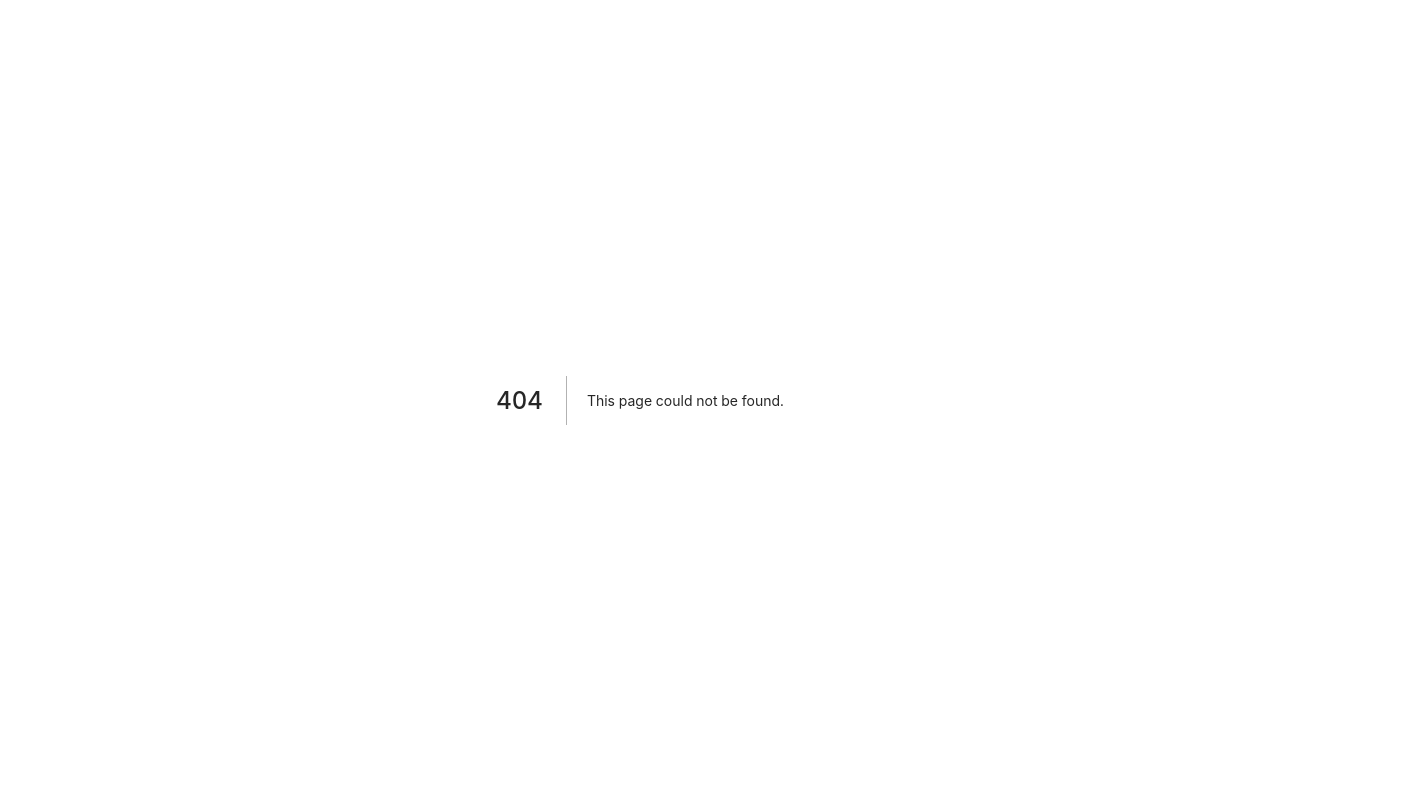
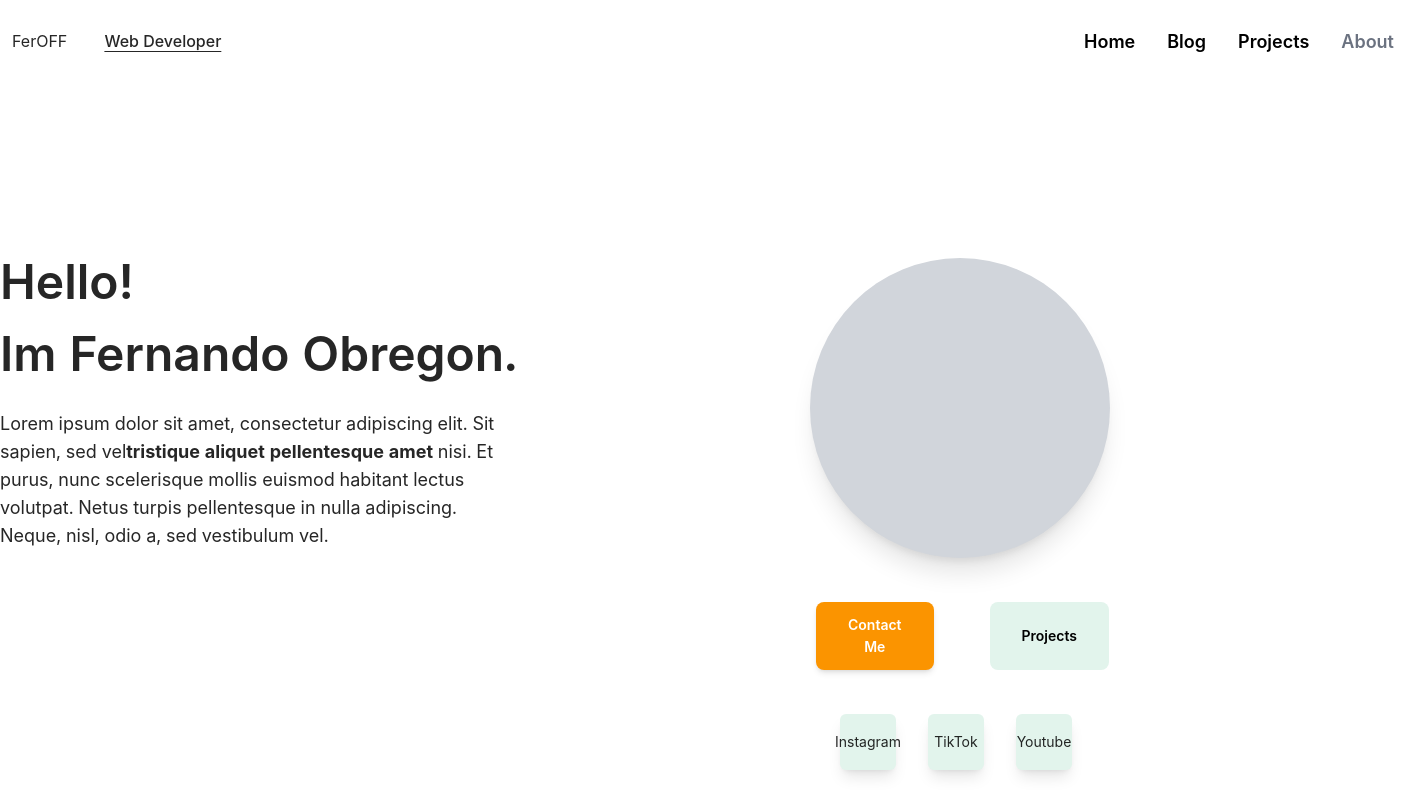
Before and after one commit to FeernandoOFF/Portfolio, a Next.js app: page /about in a window 1280 px wide. Before the commit this address had no page. Shown: the whole page, 1410 px wide, since content can reach past the window. Built offline with nearby package versions, Linux system fonts and the light colour scheme.

Commit message:
other pages

```diff
--- a/components/general/ButtonComponent.jsx
+++ b/components/general/ButtonComponent.jsx
@@ -12,7 +12,7 @@ export function ButtonComponent({ primary, children, href }) {
   }
 
   return (
-    <Link href={href}>
+    <Link href={href ? href : '/'}>
       <button className="font-semibold lg:px-8 px-4 py-3 rounded-lg bg-lightGreen text-black">
         {children}
       </button>
--- /dev/null
+++ b/components/general/Header.jsx
@@ -0,0 +1,79 @@
+import { MenuOutlined, MoreOutlined } from '@ant-design/icons';
+import { Button, Drawer, Popover } from 'antd';
+import { motion } from 'framer-motion';
+import React, { ReactElement, useState } from 'react';
+import LinkComponent from './LinkComponent';
+
+export const Header = () => {
+  const [sidebar, setsidebar] = useState(false);
+  const toggleSidebar = () => {
+    setsidebar(!sidebar);
+  };
+  return (
+    <header className="container  mx-auto flex justify-between lg:p-3 py-3 px-2 items-center">
+      <div className="left w-1/2 lg:w-1/6 flex justify-between items-center normalText">
+        <p>FerOFF</p>
+        <motion.p
+          animate={{
+            textDecorationLine: 'underline',
+            transition: { duration: 5 },
+          }}
+          initial={{ textDecorationLine: 'none' }}
+          className=" underline-offset-4 normalText font-medium"
+        >
+          Web Developer
+        </motion.p>
+      </div>
+      <div className="right  flex justify-between items-center max-w-[200px] min-w-[70px] ">
+        {/* <MoreOutlined className="text-2xl" /> */}
+        <ul className="justify-between  py-4 hidden lg:flex">
+          <LinkComponent href="/">Home</LinkComponent>
+          <LinkComponent href="/blog">Blog</LinkComponent>
+          <LinkComponent href="/projects">Projects</LinkComponent>
+          <LinkComponent href="/about">About</LinkComponent>
+        </ul>
+        <button onClick={toggleSidebar} className="lg:hidden">
+          <MenuOutlined className="text-2xl text-cYellow" />
+        </button>
+      </div>
+      <Drawer
+        visible={sidebar}
+        onClose={toggleSidebar}
+        size="default"
+        headerStyle={{
+          backgroundColor: '#f4f4f4',
+        }}
+        drawerStyle={{
+          backgroundColor: '#f4f4f4',
+        }}
+      >
+        <div className="flex flex-col">
+          <LinkComponent
+            onClick={() => toggleSidebar()}
+            title="Home"
+            href="/"
+          />
+          <LinkComponent
+            onClick={() => toggleSidebar()}
+            title="About"
+            href="/about"
+          />
+          <LinkComponent
+            onClick={() => toggleSidebar()}
+            title="Blog"
+            href="/blog"
+          />
+        </div>
+      </Drawer>
+    </header>
+  );
+};
+
+const Options = () => {
+  return (
+    <div>
+      <p>Content</p>
+      <p>Content</p>
+    </div>
+  );
+};
--- /dev/null
+++ b/components/general/Layout.jsx
@@ -0,0 +1,33 @@
+import { motion } from 'framer-motion';
+import Head from 'next/head';
+import { Header } from './Header';
+
+const variants = {
+  hidden: { opacity: 0, x: -200, y: 0 },
+  enter: { opacity: 1, x: 0, y: 0 },
+  exit: { opacity: 0, x: 0, y: -100 },
+};
+
+const Layout = ({ title, children }) => {
+  return (
+    <>
+      <Head>
+        <title>{title || 'Feernandooff Developer'}</title>
+        <link rel="icon" href="/favicon.ico" />
+      </Head>
+
+      <Header></Header>
+      <motion.div
+        initial="hidden"
+        animate="enter"
+        exit="exit"
+        variants={variants}
+        transition={{ type: 'linear' }}
+      >
+        {children}
+      </motion.div>
+    </>
+  );
+};
+
+export default Layout;
--- /dev/null
+++ b/components/general/LinkComponent.jsx
@@ -0,0 +1,21 @@
+import Link from 'next/link';
+import { useRouter } from 'next/router';
+import React from 'react';
+
+function LinkComponent(props) {
+  const route = useRouter();
+  return (
+    <Link href={props.href}>
+      <button
+        onClick={props.onClick}
+        className={` lg:mx-4 text-lg font-semibold    ${
+          route.pathname == props.href ? 'text-gray-500' : 'text-black'
+        } `}
+      >
+        {props.title ? props.title : props.children}
+      </button>
+    </Link>
+  );
+}
+
+export default LinkComponent;
--- a/components/general/SocialLink.jsx
+++ b/components/general/SocialLink.jsx
@@ -2,7 +2,7 @@ import Link from 'next/link';
 
 export function SocialLink({ children, href }) {
   return (
-    <Link href={href}>
+    <Link href={href || '/'}>
       <div className="w-14 h-14 bg-lightGreen rounded-md shadow-lg flex items-center justify-center">
         {/* <div > */}
         {children}
--- /dev/null
+++ b/components/general/WorkingOn.jsx
@@ -0,0 +1,16 @@
+import React from 'react';
+
+function WorkingOn() {
+  return (
+    <>
+      <img
+        src="/workingon.svg"
+        alt=""
+        className="mx-auto max-w-[500px] mt-[20vh]"
+      />
+      <h2 className="text-center text-2xl font-semibold ">Working on it...</h2>
+    </>
+  );
+}
+
+export default WorkingOn;
--- a/pages/_app.js
+++ b/pages/_app.js
@@ -1,8 +1,33 @@
 import '../styles/globals.css';
 import 'antd/dist/antd.css';
+import { useRouter } from 'next/router';
+import { AnimatePresence } from 'framer-motion';
 
 function MyApp({ Component, pageProps }) {
-  return <Component {...pageProps} />;
+  const router = useRouter();
+  const getLayout = Component.getLayout || ((page) => page);
+
+  const spring = {
+    type: 'spring',
+    damping: 20,
+    stiffness: 100,
+    when: 'afterChildren',
+  };
+
+  return (
+    <AnimatePresence
+      key={router.pathname}
+      exitBeforeEnter
+      onExitComplete={() => window.scrollTo(0, 0)}
+      transition={spring}
+      initial={{ x: 300, opacity: 0 }}
+      animate={{ x: 0, opacity: 1 }}
+      exit={{ x: -300, opacity: 0 }}
+      id="page-transition-container"
+    >
+      {getLayout(<Component {...pageProps} />)}
+    </AnimatePresence>
+  );
 }
 
 export default MyApp;
--- /dev/null
+++ b/pages/about.js
@@ -0,0 +1,41 @@
+import { ButtonComponent } from '@/components/general/ButtonComponent';
+import Layout from '@/components/general/Layout';
+import { SocialLink } from '@/components/general/SocialLink';
+
+const About = () => {
+  return (
+    <div className="grid grid-cols-1 w-3/4 lg:w-full lg:grid-cols-2 container mx-auto lg:mt-[15vh]">
+      <div className="left mt-[5vh] ">
+        <h2 className="text-5xl font-semibold">Hello!</h2>
+        <h1 className="text-5xl font-semibold">Im Fernando Obregon.</h1>
+        <p className="max-w-[500px] mt-8 text-lg">
+          Lorem ipsum dolor sit amet, consectetur adipiscing elit. Sit sapien,
+          sed vel
+          <b>tristique aliquet pellentesque amet</b> nisi. Et purus, nunc
+          scelerisque mollis euismod habitant lectus volutpat. Netus turpis
+          pellentesque in nulla adipiscing. Neque, nisl, odio a, sed vestibulum
+          vel.
+        </p>
+      </div>
+      <div className="right justify-center flex flex-col my-[5vh]">
+        <div className="circle w-[200px]  h-[200px]  lg:w-[300px] lg:h-[300px] bg-gray-300 rounded-full mx-auto shadow-xl hover:shadow-2xl transition-all"></div>
+        <div className="lg:w-1/2 mx-auto mt-11">
+          <div className="buttons flex justify-between mx-4">
+            <ButtonComponent primary>Contact Me</ButtonComponent>
+            <ButtonComponent>Projects</ButtonComponent>
+          </div>
+          <div className="socialLinks mt-11 grid grid-cols-3 gap-6 w-full lg:w-3/4  mx-auto">
+            <SocialLink href="/">Instagram</SocialLink>
+            <SocialLink href="/">TikTok</SocialLink>
+            <SocialLink href="/">Youtube</SocialLink>
+          </div>
+        </div>
+      </div>
+    </div>
+  );
+};
+
+About.getLayout = (page) => (
+  <Layout title="About | Feernandooff">{page}</Layout>
+);
+export default About;
--- /dev/null
+++ b/pages/blog.js
@@ -0,0 +1,24 @@
+import Layout from '@/components/general/Layout';
+import WorkingOn from '@/components/general/WorkingOn';
+import React, { ReactElement } from 'react';
+
+export default function Blog({ posts }) {
+  return (
+    <div>
+      <div>
+        <WorkingOn />
+      </div>
+    </div>
+  );
+}
+
+Blog.getLayout = (page) => <Layout title="Blog">{page}</Layout>;
+
+export const getStaticProps = async () => {
+  const posts = [];
+  return {
+    props: {
+      posts,
+    },
+  };
+};
--- a/pages/index.js
+++ b/pages/index.js
@@ -13,6 +13,7 @@ import { ButtonComponent } from '../components/general/ButtonComponent';
 import { SocialLink } from '@/components/general/SocialLink';
 import { ItemRail } from '@/components/indexPage/ItemRail';
 import { TimeLineItem } from '@/components/general/TimeLineItem';
+import Layout from '@/components/general/Layout';
 
 const Home = () => {
   return (
@@ -25,8 +26,8 @@ const Home = () => {
   );
 };
 
-// Home.suppressFirstRenderFlicker = true
-// Home.getLayout = (page) => <Layout title="Home |  Feernandooff">{page}</Layout>
+Home.suppressFirstRenderFlicker = true;
+Home.getLayout = (page) => <Layout title="Home |  Feernandooff">{page}</Layout>;
 
 export default Home;
 
@@ -44,7 +45,7 @@ export const MainView = () => {
         </span>
         <p className="text-xl largeText">
           I&lsquo;m a web developer, and i get the
-          <span className="text-cYellow font-bold "> THIGS DONE (Or not)</span>
+          <span className="text-cYellow font-bold "> THIGS DONE</span>
         </p>
         <div className="buttons normalText hidden lg:flex font-semibold mt-[5vh] w-full lg:container mx-auto">
           <ButtonComponent href="/" primary>
--- /dev/null
+++ b/pages/projects.js
@@ -0,0 +1,26 @@
+import Layout from '@/components/general/Layout';
+import WorkingOn from '@/components/general/WorkingOn';
+import React, { ReactElement } from 'react';
+
+export default function Projects({ posts }) {
+  return (
+    <div>
+      <div>
+        <WorkingOn />
+      </div>
+    </div>
+  );
+}
+
+Projects.getLayout = (page) => (
+  <Layout title="Projects | Feernandooff">{page}</Layout>
+);
+
+export const getStaticProps = async () => {
+  const posts = [];
+  return {
+    props: {
+      posts,
+    },
+  };
+};
```
